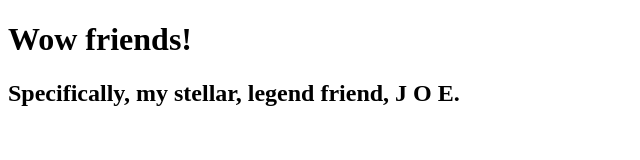
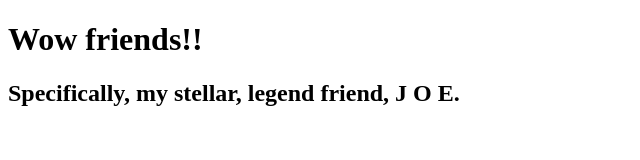
Before and after one commit to LucPasq/week3Day1FriendsLesson, a plain HTML site: page index.html in a window 1280 px wide. Shown: the full height of the page, 0-640 px from the left. Drawn offline with Linux system fonts and the light colour scheme.

Commit message:
pushing to production lets goooooooo

```diff
--- a/index.html
+++ b/index.html
@@ -7,7 +7,7 @@
     <title>Friends</title>
 </head>
 <body>
-    <h1>Wow friends!</h1>
+    <h1>Wow friends!!</h1>
     <h2>Specifically, my stellar, legend friend, J O E.</h2>
 </body>
 </html>
```
